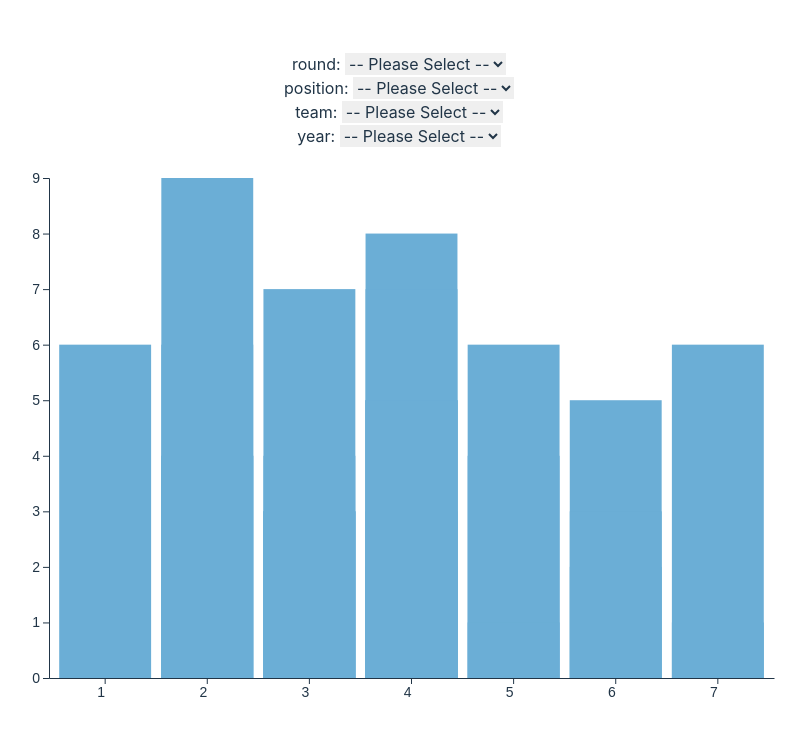
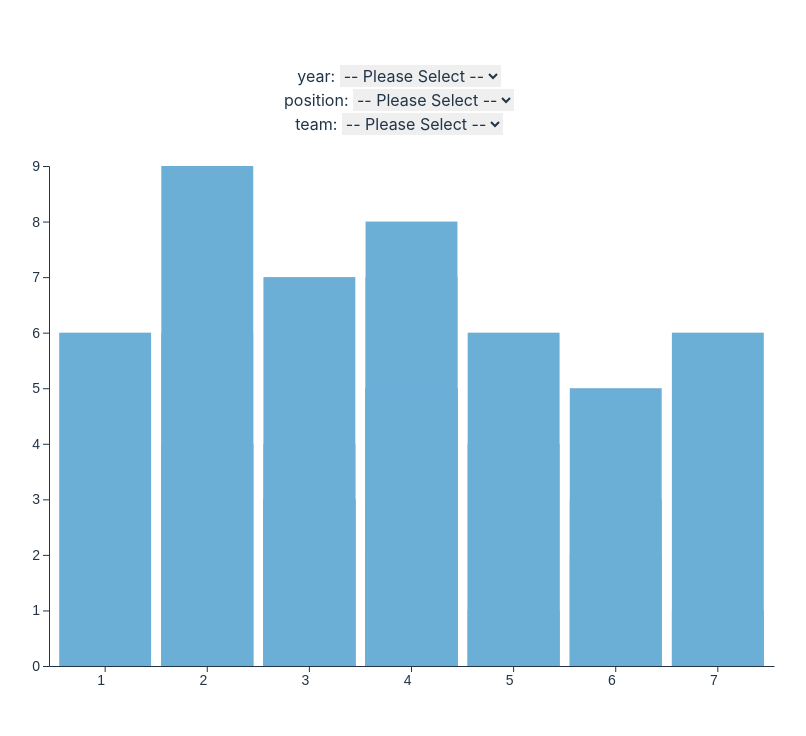
Before and after one commit to dmalary/nfl_draft-dashboard, a React (Vite) app in the folder react-d3-nfl_dashboard/: page / in a window 1280 px wide. Shown: the top 736 px of the page, without its empty margins (241-1047 px from the left). Built offline with nearby package versions, Linux system fonts and the light colour scheme.

Commit message:
feat: add basic data hook for dropdowns

```diff
--- a/react-d3-nfl_dashboard/components/DropdownFilter.jsx
+++ b/react-d3-nfl_dashboard/components/DropdownFilter.jsx
@@ -2,15 +2,17 @@
 
 import { useState } from 'react';
 
-const DropdownFilter = ({ filterKey, data }) => {
+const DropdownFilter = ({ filterKey, data, getDataFilter }) => {
   const [filter, setFilter] = useState('');
 
-  const handleChangeFilter = event => {
+  const handleChangeFilter = (event) => {
+    console.log(event.target.value);
     setFilter(event.target.value);
+    getDataFilter(filterKey, event.target.value);
   }
 
-  console.log('filterKey', filterKey)
-  console.log('data', data)
+  // console.log('filterKey', filterKey)
+  // console.log('data', data)
 
   return (
     <div className='rounded-2xl bg-gray-400'>
@@ -21,13 +23,9 @@ const DropdownFilter = ({ filterKey, data }) => {
         onChange={handleChangeFilter}
       >
         <option value="">-- Please Select --</option>
-        {/* map over data and create option element for each */}
         {data.map(el => (
-           <option key={el} value={`${filterKey}-${el}`}>{el}</option>
+           <option key={el} className={`${filterKey}-${el}`} value={`${el}`}>{el}</option>
         ))}
-        {/* <option value="name">Name</option>
-        <option value="date">Date</option>
-        <option value="category">Category</option> */}
       </select>
     </div>
   )
--- a/react-d3-nfl_dashboard/src/App.jsx
+++ b/react-d3-nfl_dashboard/src/App.jsx
@@ -2,7 +2,7 @@
 
 import * as d3 from 'd3';
 
-// import { useState } from 'react'
+import { useState } from 'react'
 import './App.css'
 
 import BarChart from '../components/BarChart';
@@ -11,8 +11,6 @@ import DropdownFilter from '../components/DropdownFilter';
 
 import data from '../data/data.json'
 
-const App = () => {
-  // console.log('data', data);
 const filters = {
   position: "position",
   yearsPlayed: "yearsPlayed",
@@ -21,30 +19,38 @@ const App = () => {
   year: "year",
 }
 
-  const rounds = [... new Set(data.flatMap((d) => d.round))].filter(d => d != null).sort(d3.ascending);
+const App = () => {
+  const [chartData, setChartData] = useState([]);
+
+  // const rounds = [... new Set(data.flatMap((d) => d.round))].filter(d => d != null).sort(d3.ascending);
   const positions = [... new Set(data.flatMap((d) => d.position))].filter(d => d != null);
-  const teams = [... new Set(data.flatMap((d) => d.team))].filter(d => d != null).sort(d3.ascending);
+  const teams = [... new Set(data.flatMap((d) => d.team))].filter(d => d != null && d !== "").sort(d3.ascending);
   const years = [... new Set(data.flatMap((d) => d.year))].filter(d => d != null).sort(d3.ascending);
 
-  // const dropdownList = (filter) => data.filter(d => d[filter])
-  // const listData = data.filter(d => d.year)
-  // console.log('listData', listData)
+  const workingData = data.filter(d => d.year === 2001 && d.position === "LB" && d.position) // update with dropdown
 
-  const workingData = data.filter(d => d.year === 2001 && d.position === "LB" && d.position) // update with dropdown
-  console.log('workingData', workingData);
+  const getDataFilter = (filter, value) => {
+   console.log('filter', filter)
+   console.log('value', value)
+
+   setChartData(data.filter(d => d[filter] === value))
+
+  }
 
   // get key/selection from NavBar > dropDownFilter  to filter workingData for all visualizations
 
   return (
     // add navbar that filters & returns data from dropdown with hooks
     <div>
-      {/* <NavBar listData={listData}/> */}
+      {/* <NavBar listData={dataParams}/> */}
       <div>
-        <DropdownFilter filterKey={filters.round} data={rounds}/>
-        <DropdownFilter filterKey={filters.position} data={positions}/>
-        <DropdownFilter filterKey={filters.team} data={teams}/>
-        <DropdownFilter filterKey={filters.year} data={years}/>
+        <DropdownFilter filterKey={filters.year} data={years} getDataFilter={getDataFilter}/>
+        <DropdownFilter filterKey={filters.position} data={positions} getDataFilter={getDataFilter}/>
+        <DropdownFilter filterKey={filters.team} data={teams} getDataFilter={getDataFilter}/>
+        {/* <DropdownFilter filterKey={filters.round} data={rounds}/> */}
       </div>
+      {/* fix chartData so previous filter remains, move dropdowns back to NavBar and get dataParams[] to update data button onClick*/}
+      {/* <BarChart width={800} height={600} data={chartData}/> */}
       <BarChart width={800} height={600} data={workingData}/>
     </div>
   )
```
Lines whose indentation alone changed are shown as unchanged.
